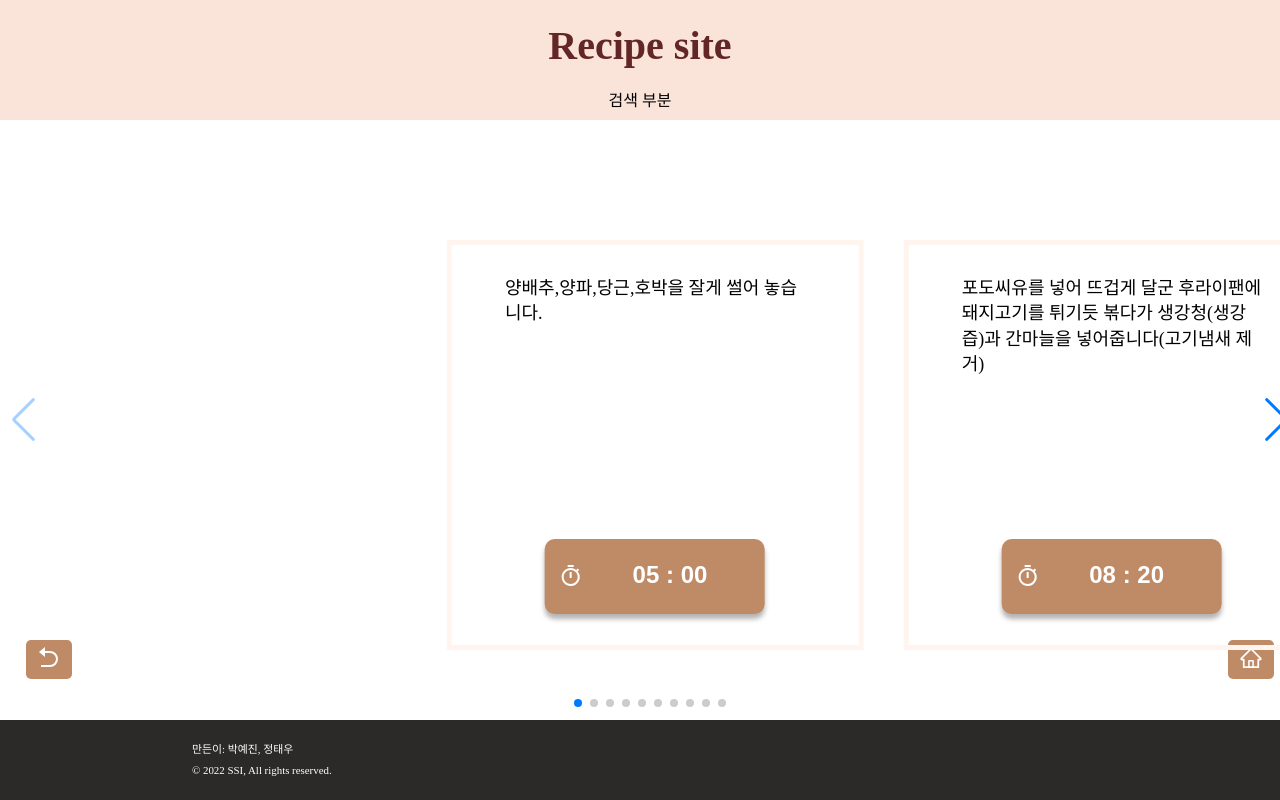
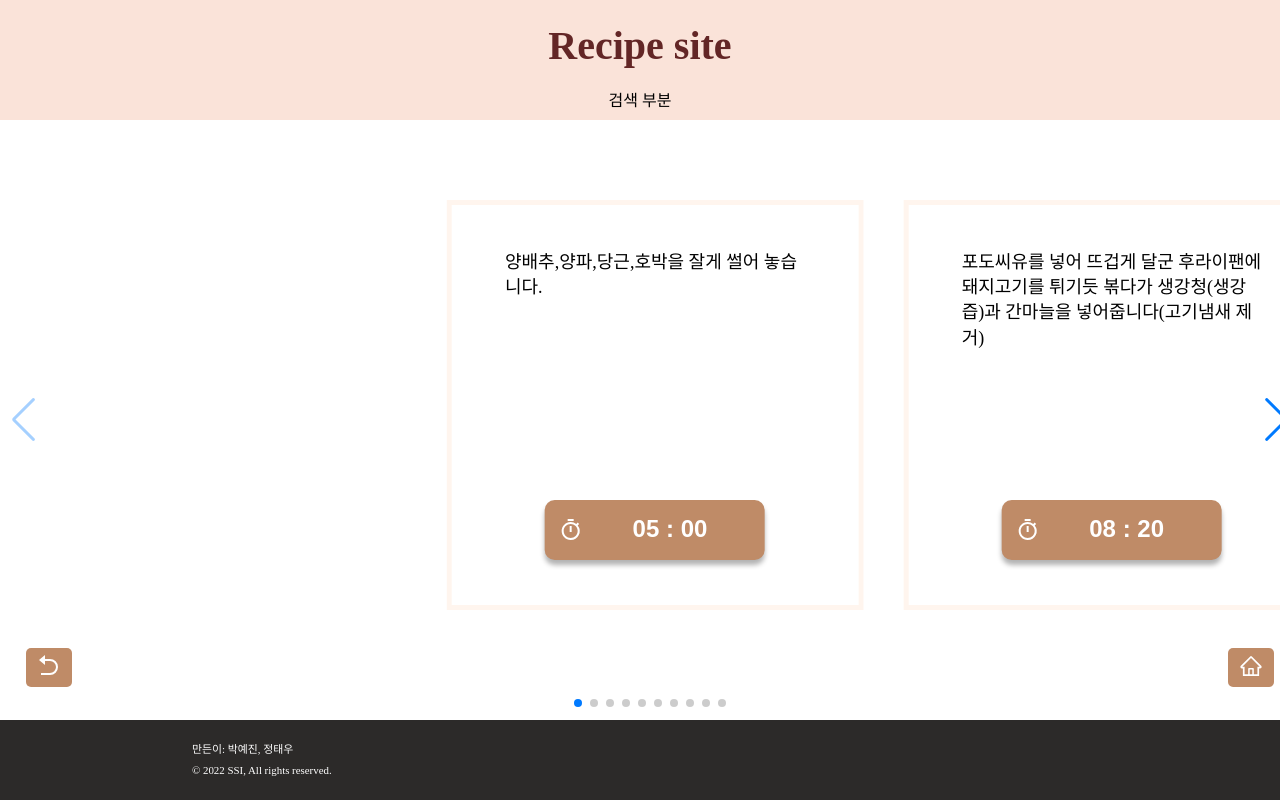
Before and after one commit to uiop5809/recipe-site, a React (Create React App) app: page /step/ch-01 in a window 1280 px wide. Built offline with nearby package versions, Linux system fonts and the light colour scheme.

Commit message:
style 크기 조정

```diff
--- a/src/components/StepDetail.jsx
+++ b/src/components/StepDetail.jsx
@@ -1,16 +1,16 @@
-import StyledButton from './styled-component/StyledButton';
-import { Link, useNavigate } from 'react-router-dom';
-import { RiArrowGoBackFill } from 'react-icons/ri';
-import { AiOutlineHome } from 'react-icons/ai';
-import { Swiper, SwiperSlide } from 'swiper/react';
-import SwiperCore, { Navigation, Pagination, Autoplay } from 'swiper';
-import { MdOutlineTimer } from 'react-icons/md';
-import 'swiper/css';
-import 'swiper/css/navigation';
-import 'swiper/css/pagination';
-import styled from 'styled-components';
-import Timer from './Timer';
-import { useState } from 'react';
+import StyledButton from "./styled-component/StyledButton";
+import { Link, useNavigate } from "react-router-dom";
+import { RiArrowGoBackFill } from "react-icons/ri";
+import { AiOutlineHome } from "react-icons/ai";
+import { Swiper, SwiperSlide } from "swiper/react";
+import SwiperCore, { Navigation, Pagination, Autoplay } from "swiper";
+import { MdOutlineTimer } from "react-icons/md";
+import "swiper/css";
+import "swiper/css/navigation";
+import "swiper/css/pagination";
+import styled from "styled-components";
+import Timer from "./Timer";
+import { useState } from "react";
 
 SwiperCore.use([Navigation, Pagination, Autoplay]);
 
@@ -19,19 +19,19 @@ const StyledSwiper = styled(Swiper)`
   height: 75vh;
   box-sizing: border-box;
   position: relative;
-	padding: 15vh 0;
+  padding: 10vh 0;
 
   .swiper-slide {
-		height: 400px;
+    height: 50vh;
     .box {
       display: flex;
       flex-wrap: wrap;
-			height: 400px;
+      height: 50vh;
       padding: 0 20px;
 
       .content {
         margin: auto;
-				height: 200px;
+        height: 20vh;
         width: 300px;
         line-height: 1.4em;
         font-size: 18px;
@@ -43,7 +43,7 @@ const StyledSwiper = styled(Swiper)`
         border-radius: 10px;
         color: white;
         width: 220px;
-				height: 75px;
+        height: 7.5vh;
         margin: auto;
         box-shadow: 0 5px 5px rgba(0, 0, 0, 0.3);
         text-align: center;
@@ -59,14 +59,14 @@ const StyledSwiper = styled(Swiper)`
     border: 5px solid #fff5ee;
   }
   .goBackButton {
-		margin: 5vh 0 0 2vw;
+    margin: 1vh 0 0 2vw;
     .goBack {
       width: 3vh;
       height: 3vh;
     }
   }
   .goHomeButton {
-		margin: 5vh 2vw 0 0;
+    margin: 1vh 2vw 0 0;
     float: right;
     .goHome {
       width: 3vh;
@@ -90,7 +90,7 @@ export default function StepDetail({ id, steps }) {
         pagination={{ clickable: true }}
         centeredSlides={true}
       >
-				<ol style={{ listStyleType: 'decimal' }}>
+        <ol style={{ listStyleType: "decimal" }}>
           {steps.map((step) => (
             <SwiperSlide>
               {({ isActive }) => (
@@ -112,9 +112,9 @@ export default function StepDetail({ id, steps }) {
                       </div>
                       <StyledButton className="timer">
                         <MdOutlineTimer className="timerIcon" />
-												{parseInt(step.time / 60) < 10 ? '0' : ''}
+                        {parseInt(step.time / 60) < 10 ? "0" : ""}
                         {parseInt(step.time / 60)} :
-												{parseInt(step.time % 60) < 10 ? ' 0' : ' '}
+                        {parseInt(step.time % 60) < 10 ? " 0" : " "}
                         {step.time % 60}
                       </StyledButton>
                     </>
```
Lines whose indentation alone changed are shown as unchanged.
